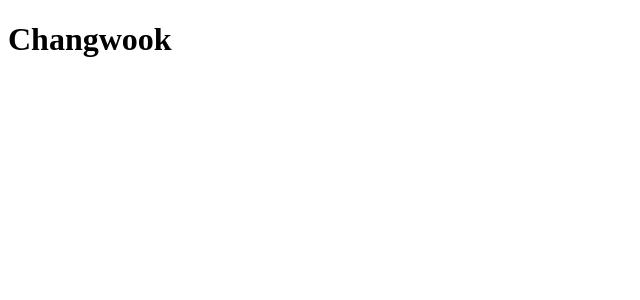
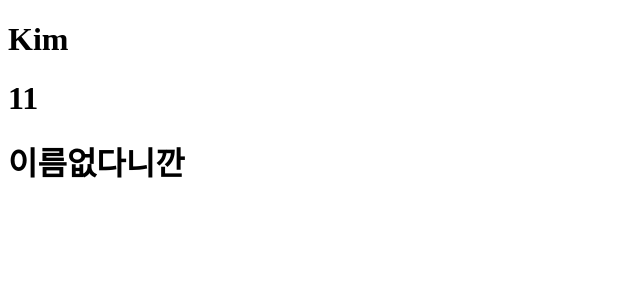
Before and after one commit to kingyoon80/react_basic, a React (Create React App) app: page / in a window 1280 px wide. Shown: the top 300 px of the page, without its empty margins (0-640 px from the left). Built offline with nearby package versions, Linux system fonts and the light colour scheme.

Commit message:
Props의 이해

```diff
--- a/src/App.js
+++ b/src/App.js
@@ -2,7 +2,7 @@ import { Component } from "react";
 // import Test from "../public/Test";
 import "./styles.css";
 import Testclass from "./testclass.js";
-import MyName from "./MyName.js";
+import MyName from "./myname.js";
 
 function add(a, b) {
   return a + b;
@@ -31,8 +31,10 @@ const num = 100;
 function App() {
   return (
     <>
-      <Testclass num="15" />
-      <MyName name="Changwook" />
+      <Testclass num="10" />
+      <MyName name="Kim" age="11">
+        이름없다니깐
+      </MyName>
     </>
   );
 }
--- /dev/null
+++ b/src/myname.js
@@ -0,0 +1,11 @@
+export default function MyName(props) {
+  const { name, age, children } = props;
+
+  return (
+    <>
+      <h1>{name}</h1>
+      <h1>{age}</h1>
+      <h1>{children}</h1>
+    </>
+  );
+}
```
